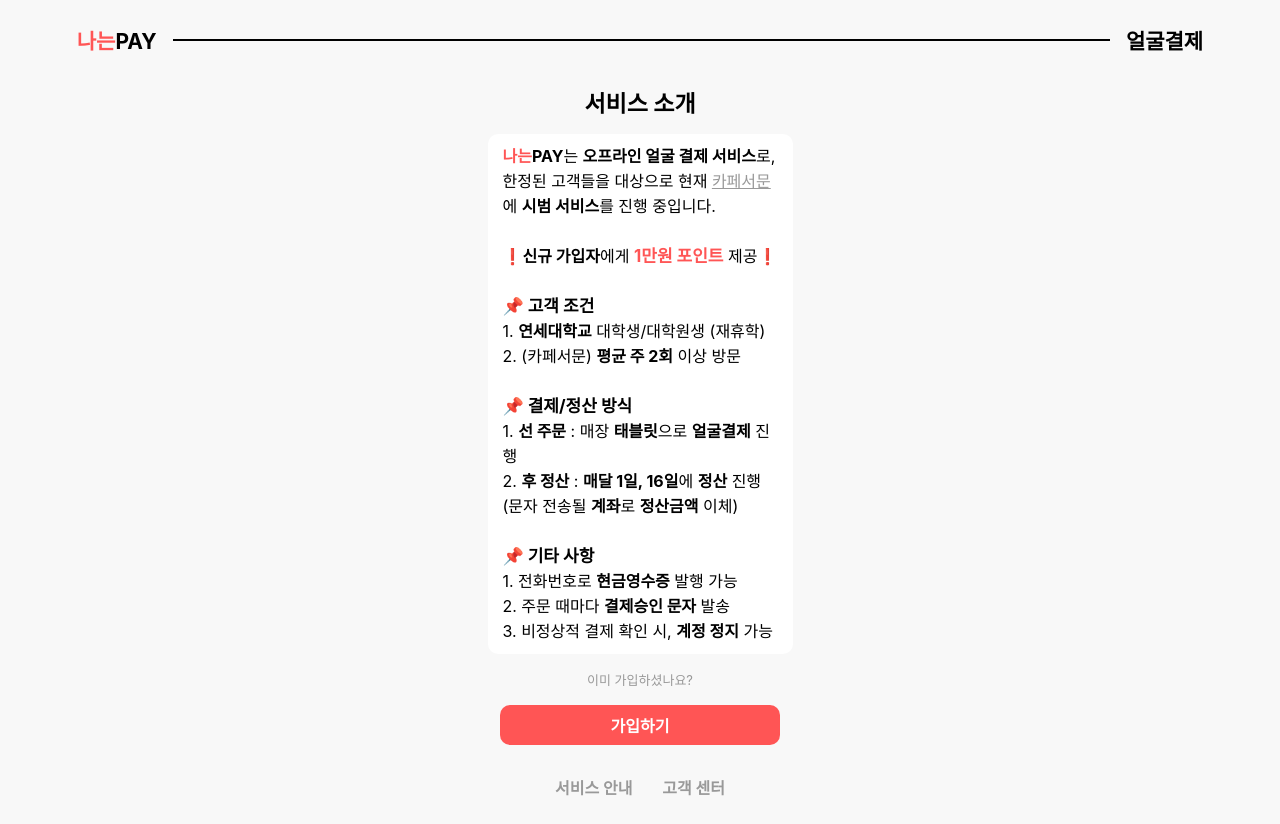
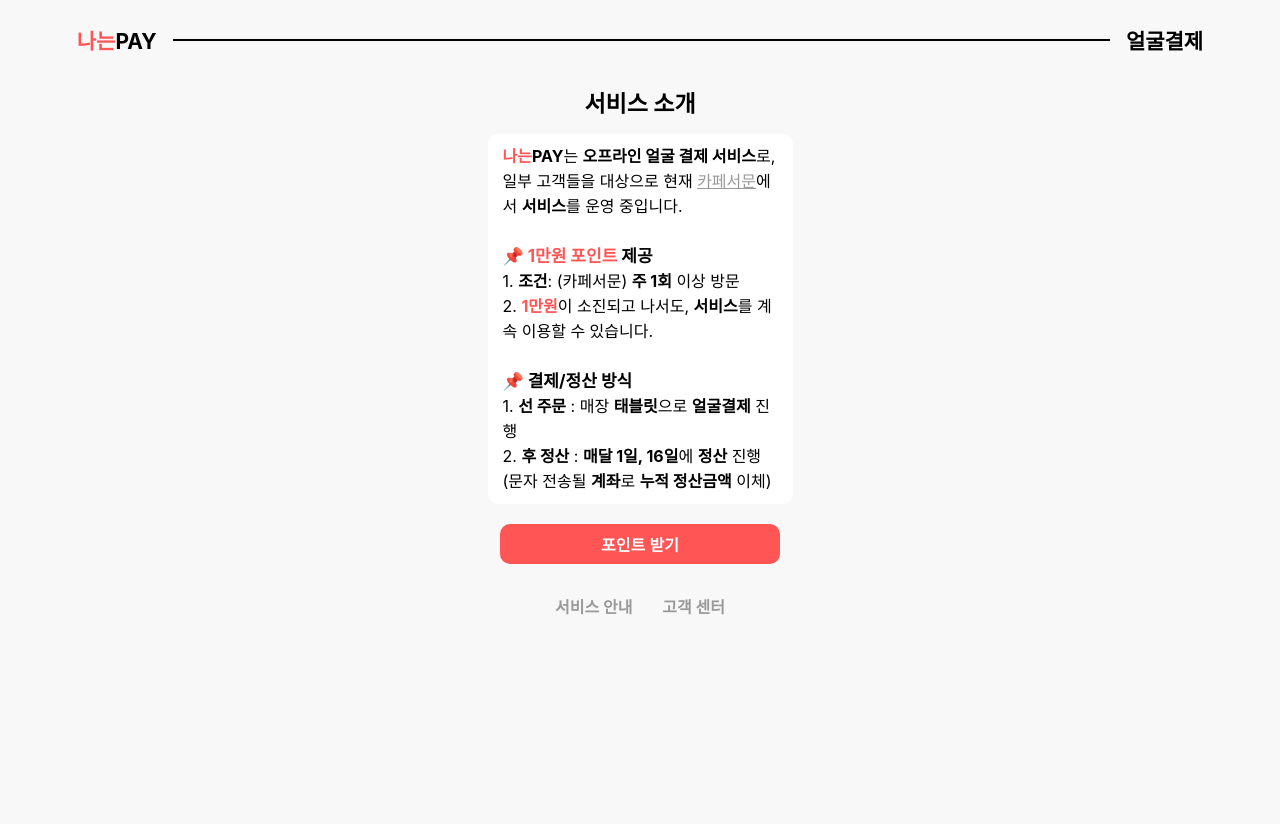
Before and after one commit to jinmidnight01/facepay_guest, a React (Create React App) app in the folder iampay_guest/: page / in a window 1280 px wide. After the commit the page ends 800 px from the top, so only its background shows below. Built offline with nearby package versions, Linux system fonts and the light colour scheme.

Commit message:
조건 수정

```diff
--- a/iampay_guest/src/App.js
+++ b/iampay_guest/src/App.js
@@ -12,11 +12,11 @@
   return (
     <Routes>
       <Route path="/" element={<LandingPage />} />
-      <Route path="/login" element={<LoginPage />} />
+      {/* <Route path="/login" element={<LoginPage />} /> */}
       <Route path="/signup" element={<SignupPage />} />
       <Route path="/signup/facecamera" element={<FaceCameraPage />} />
-      <Route path="/mypage" element={<MyPage />} />
-      <Route path="/mypage/record" element={<RecordPage />} />
+      {/* <Route path="/mypage" element={<MyPage />} /> */}
+      {/* <Route path="/mypage/record" element={<RecordPage />} /> */}
       <Route path={"*"} element={<NotFoundPage />}/>
     </Routes>
   );
--- a/iampay_guest/src/css/LandingPage.module.css
+++ b/iampay_guest/src/css/LandingPage.module.css
@@ -51,6 +51,10 @@
   font-size: 17px;
 }
 
+.redTitle {
+  color: #ff5555;
+}
+
 .loginLinkBox {
   display: flex;
   justify-content: center;
--- a/iampay_guest/src/pages/LandingPage/LandingPage.js
+++ b/iampay_guest/src/pages/LandingPage/LandingPage.js
@@ -48,25 +48,32 @@
             <div className={styles.serviceGuide}>
               <span>나는</span>
               <span>PAY</span>는 <span>오프라인 얼굴 결제 서비스</span>로,
-              한정된 고객들을 대상으로 현재{" "}
+              일부 고객들을 대상으로 현재{" "}
               <Link
                 to="https://www.instagram.com/cafeseomoon"
                 className={styles.cafeSeomoonLink}
               >
                 카페서문
               </Link>
-              에 <span>시범 서비스</span>를 진행 중입니다.
+              에서 <span>서비스</span>를 운영 중입니다.
             </div>
-            <div className={styles.newSignup}>
+            {/* <div className={styles.newSignup}>
               ❗<span>신규 가입자</span>에게 <span>1만원 포인트</span> 제공❗
             </div>
+            <br />
+            <div className={styles.serviceGuide}>
+              <span>1만원</span>이 소진되고 나서도, <span>서비스</span>를 계속 이용할 수 있습니다.
+            </div> */}
             <div className={styles.contentBox}>
-              <span className={styles.contentTitle}>📌 고객 조건</span>
+              <span className={styles.contentTitle}>📌 <span className={styles.redTitle}>1만원 포인트</span> 제공</span>
+              {/* <div>
+                1. <span>연세대학교</span> 대학생/대학원생 (재휴학)
+              </div> */}
               <div>
-                1. <span>연세대학교</span> 대학생/대학원생 (재휴학)
+                1. <span>조건</span>: (카페서문) <span>주 1회</span> 이상 방문
               </div>
               <div>
-                2. (카페서문) <span>평균 주 2회</span> 이상 방문
+                2. <span className={styles.redTitle}>1만원</span>이 소진되고 나서도, <span>서비스</span>를 계속 이용할 수 있습니다.
               </div>
             </div>
             <div className={styles.contentBox}>
@@ -80,10 +87,10 @@
                 <span>정산</span> 진행
               </div>
               <div>
-                (문자 전송될 <span>계좌</span>로 <span>정산금액</span> 이체)
+                (문자 전송될 <span>계좌</span>로 <span>누적 정산금액</span> 이체)
               </div>
             </div>
-            <div className={styles.contentBox}>
+            {/* <div className={styles.contentBox}>
               <span className={styles.contentTitle}>📌 기타 사항</span>
               <div>
                 1. 전화번호로 <span>현금영수증</span> 발행 가능
@@ -94,18 +101,18 @@
               <div>
                 3. 비정상적 결제 확인 시, <span>계정 정지</span> 가능
               </div>
-            </div>
+            </div> */}
           </div>
 
-          <div className={styles.loginLinkBox}>
+          {/* <div className={styles.loginLinkBox}>
             <Link to="/login" className={styles.loginLink}>
               이미 가입하셨나요?
             </Link>
-          </div>
+          </div> */}
 
           <Button
             buttonLink="/signup"
-            buttonText="가입하기"
+            buttonText="포인트 받기"
             buttonColor="#FF5555"
           />
         </div>
--- a/iampay_guest/src/pages/SignupPage/FaceCameraPage.js
+++ b/iampay_guest/src/pages/SignupPage/FaceCameraPage.js
@@ -93,18 +93,18 @@
           <div className={styles.cameraGuide}>
             <span className={styles.cameraGuideTitle}>📌 촬영 가이드</span>
             <div>
-              1. 얼굴을 <span>박스에 고정</span> 후 촬영하기
+              1. 카메라가 안될 경우,{" "}
+              <span className={styles.reloadGuide}>새로고침</span> 후{" "}
+              <span>재촬영</span>
             </div>
             <div>
-              2. 핸드폰 <span>촬영 높이</span>를 <span>얼굴</span>에 맞추기
+              2. 얼굴을 <span>박스에 고정</span> 후 촬영하기
             </div>
             <div>
-              3. 사진이 <span>흔들리지 않게</span> 촬영하기
+              3. 핸드폰 <span>촬영 높이</span>를 <span>얼굴</span>에 맞추기
             </div>
             <div>
-              4. 카메라가 안될 경우,{" "}
-              <span className={styles.reloadGuide}>새로고침</span> 후{" "}
-              <span>재촬영</span>
+              4. 사진이 <span>흔들리지 않게</span> 촬영하기
             </div>
           </div>
           <div className={styles.screenBox}>
--- a/iampay_guest/src/pages/SignupPage/SignupPage.js
+++ b/iampay_guest/src/pages/SignupPage/SignupPage.js
@@ -139,25 +139,29 @@
             headers: { "Content-Type": "multipart/form-data" },
           })
           .then(() => {
-            // log-in
-            axios
-              .post(`${hostURL}/api/users/log-in`, {
-                phone_number: phone_number,
-                password: password,
-              })
-              .then((response) => {
-                const token = response.data.access_token;
-                localStorage.setItem("accessToken", token);
-                navigate("/mypage");
-              })
-              .catch((error) => {
-                if (error.response.data.detail === "Risky Password") {
-                  alert("유출 위험이 있는 비밀번호입니다. 다시 입력해주세요");
-                } else {
-                  alert("회원가입에 실패했습니다. 다시 시도해주세요");
-                }
-                setIsLoading(false);
-              });
+            navigate("/");
+            setIsLoading(false);
+            alert("지금부터 얼굴결제를 이용하실 수 있습니다.\n주 1회 이상 미이용 시, 1만원 포인트가 회수될 수 있습니다.");
+
+            // // log-in
+            // axios
+            //   .post(`${hostURL}/api/users/log-in`, {
+            //     phone_number: phone_number,
+            //     password: password,
+            //   })
+            //   .then((response) => {
+            //     const token = response.data.access_token;
+            //     localStorage.setItem("accessToken", token);
+            //     navigate("/mypage");
+            //   })
+            //   .catch((error) => {
+            //     if (error.response.data.detail === "Risky Password") {
+            //       alert("유출 위험이 있는 비밀번호입니다. 다시 입력해주세요");
+            //     } else {
+            //       alert("회원가입에 실패했습니다. 다시 시도해주세요");
+            //     }
+            //     setIsLoading(false);
+            //   });
           })
           .catch((error) => {
             if (error.response.data.detail === "Risky Password") {
@@ -195,7 +199,7 @@
         <div>
           <div className={styles.main} id="main">
             <div className={styles.signupGuide}>
-              <span>30초</span> 만에 회원가입하기
+              <span>10초</span> 만에 등록하기
             </div>
 
             <form
@@ -283,7 +287,7 @@
                 type="submit"
                 onClick={handleSubmit}
                 buttonColor="#FF5555"
-                buttonText="다음"
+                buttonText="완료"
               />
             </form>
           </div>
```
